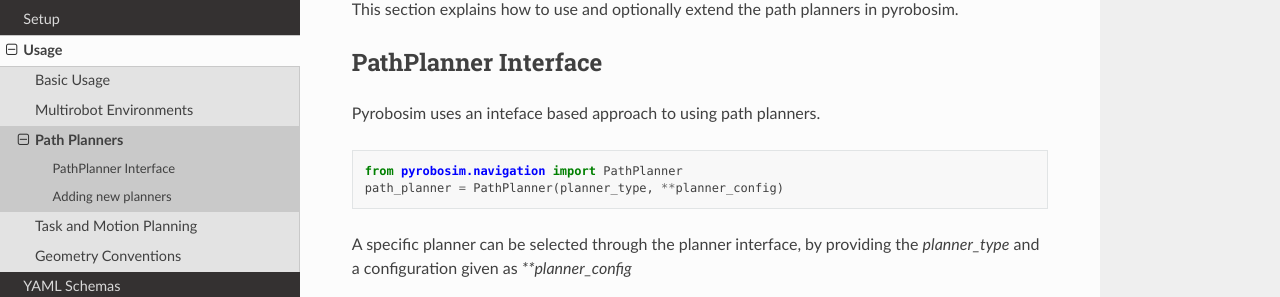
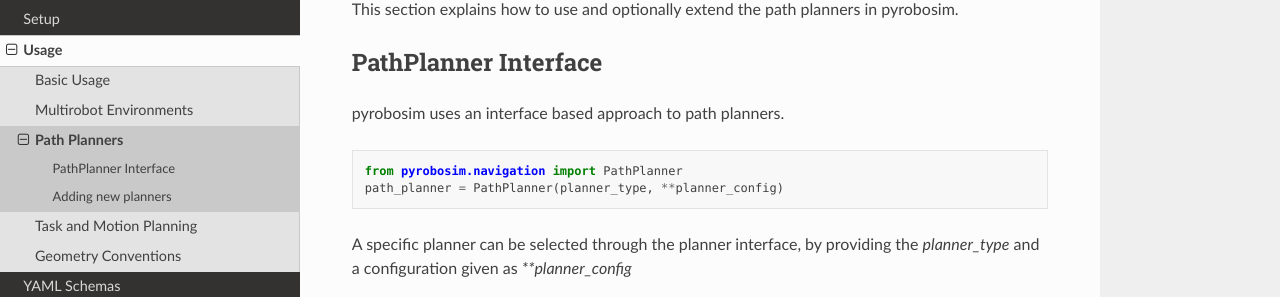
Before and after one commit to sea-bass/pyrobosim, a Sphinx documentation site: the page built from docs/source/usage/path_planners.rst, in a window 1280 px wide and 900 px high. Shown: the part 162-459 px from the top of the window. Built offline with Sphinx 7.4.7 and the Read the Docs theme 2.0.0, drawn with Linux system fonts in a browser that asks for light colours.

Commit message:
Update docs/source/usage/path_planners.rst
Co-authored-by: Sebastian Castro <4603398+sea-bass@users.noreply.github.com>

```diff
--- a/docs/source/usage/path_planners.rst
+++ b/docs/source/usage/path_planners.rst
@@ -5,7 +5,7 @@ This section explains how to use and optionally extend the path planners in pyro
 PathPlanner Interface
 ---------------------
 
-Pyrobosim uses an inteface based approach to using path planners.
+pyrobosim uses an interface based approach to path planners.
 
 ::
 
```
